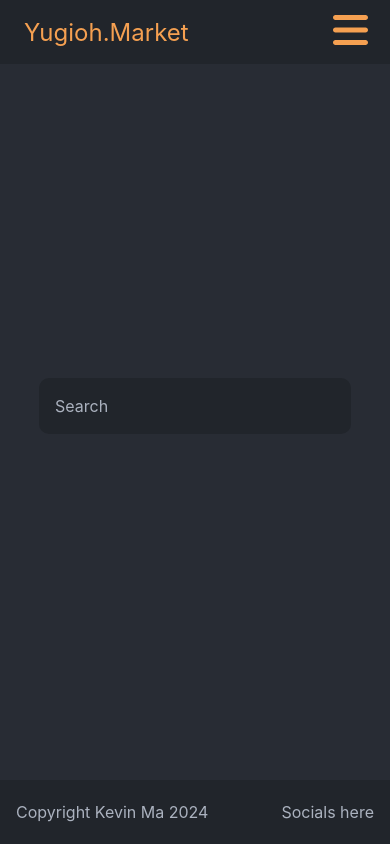
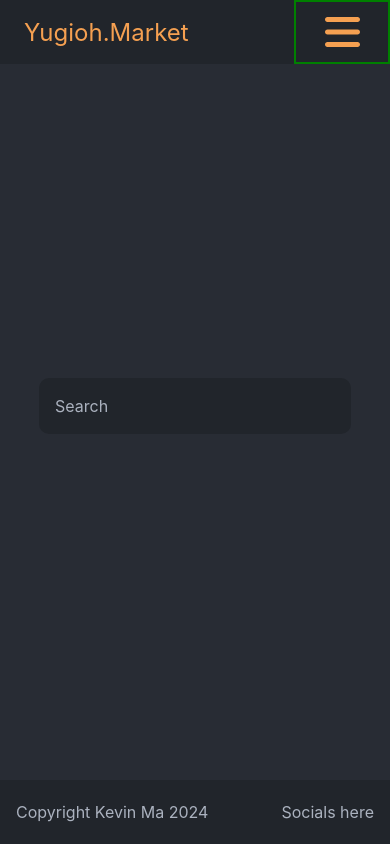
Before and after one commit to 123kevinma123/Yugioh-Website, a React (Create React App) app in the folder client/: page / in a window 390 px wide. Built offline with nearby package versions, Linux system fonts and the light colour scheme.

Commit message:
menu button in compact mode edits

```diff
--- a/client/src/App.css
+++ b/client/src/App.css
@@ -26,7 +26,6 @@
   margin-left: 1em;
 }
 .navList {
-  display: flex;
   /*border: 2px solid red;*/
   background-color: #21252b;
   align-items: center;
@@ -140,7 +139,8 @@
     height: 1.5em;
     justify-content: center;
     align-items: center;
-    width: 2em;
+    width: 2.3em;
+    border: 2px solid green;
   }
   .icon:hover {
     cursor: pointer;
@@ -148,5 +148,9 @@
   }
   .clicked {
     display: inline-block;
+    border: 2px solid red;
+  }
+  .signInButton {
+    display: none;
   }
 }
```
